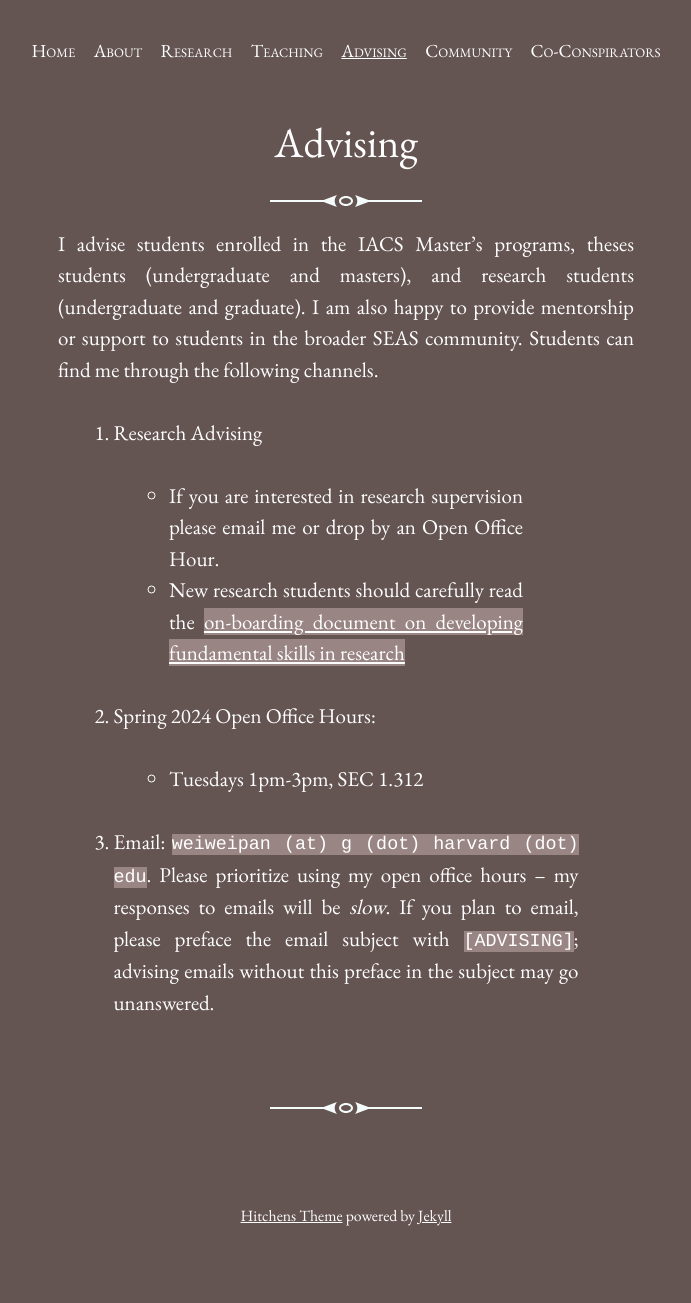
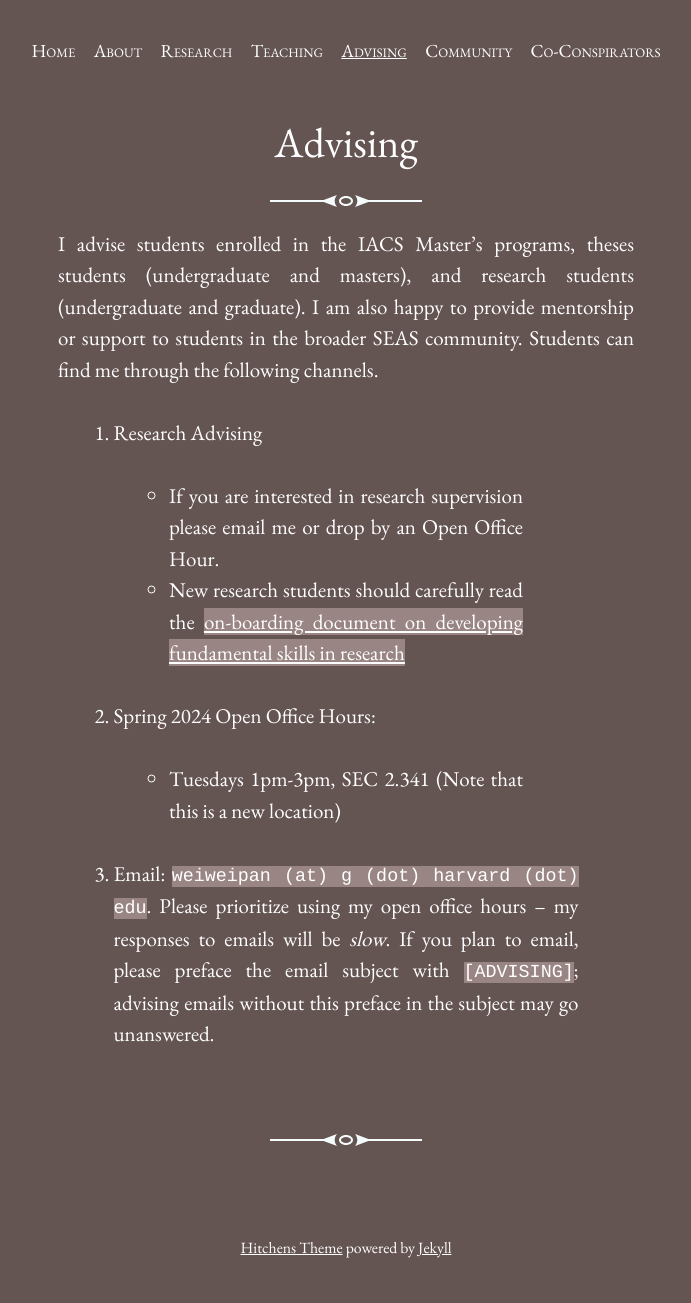
Before and after one commit to onefishy/onefishy.github.io, a Jekyll site: the page built from advising.md, in a window 1280 px wide. Shown: the whole page, without its empty margins (294-985 px from the left). Built offline with Jekyll 4.4.1, drawn with Linux system fonts in a browser that asks for light colours; before the commit the page ends 1272 px from its top, so only the background shows below that.

Commit message:
Update advising.md

```diff
--- a/advising.md
+++ b/advising.md
@@ -10,6 +10,6 @@
   - New research students should carefully read the [on-boarding document on developing fundamental skills in research](https://docs.google.com/presentation/d/1EQIupyrH7z2sUUH99CMQQJc9JzV8reTzQ6RYOeWQ1tE/edit?usp=sharing)
 
 1. Spring 2024 Open Office Hours:
-  - Tuesdays 1pm-3pm, SEC 1.312
+  - Tuesdays 1pm-3pm, SEC 2.341 (Note that this is a new location)
 
 2. Email: ``weiweipan (at) g (dot) harvard (dot) edu``. Please prioritize using my open office hours -- my responses to emails will be *slow*. If you plan to email, please preface the email subject with ``[ADVISING]``; advising emails without this preface in the subject may go unanswered.
```
